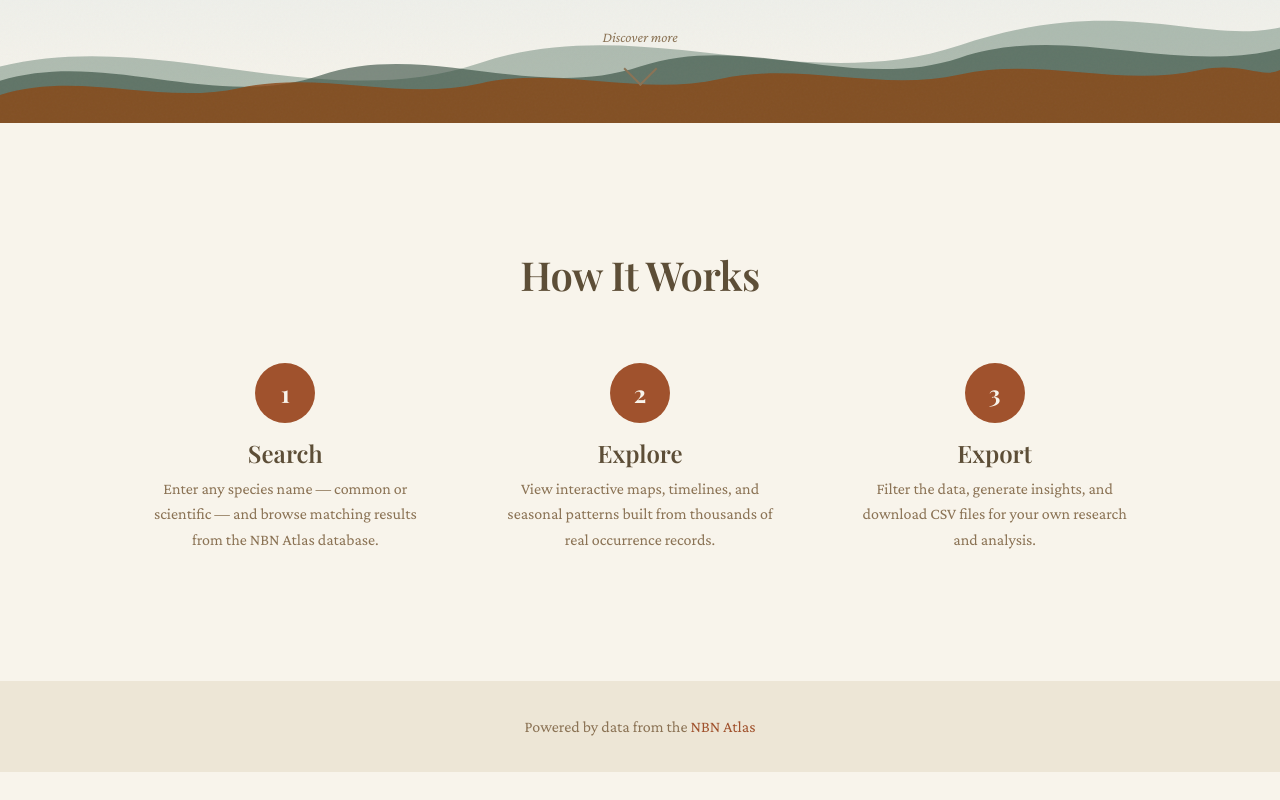
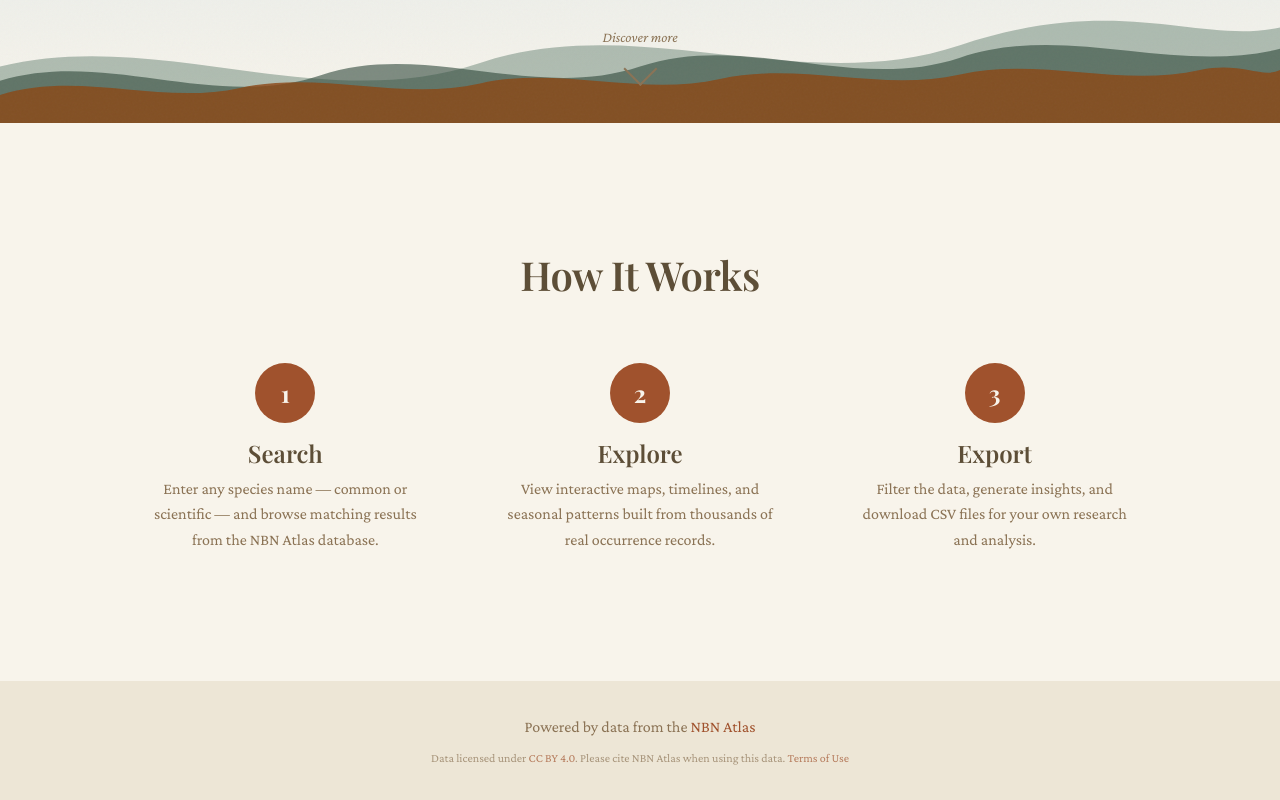
Before and after one commit to saulsmcouk/species-atlas, a website: page public/index.html in a window 1280 px wide. Shown: the part 677-1477 px from the top of the page. Before the commit the page ends 1449 px from the top, so only its background shows below. Drawn offline with nearby package versions, Linux system fonts and the light colour scheme; a web font is replaced by a local one.

Commit message:
Add NBN Atlas licensing to footers and reset year slider on landing

```diff
--- a/public/css/styles.css
+++ b/public/css/styles.css
@@ -1094,6 +1094,26 @@ section {
   text-decoration: none;
 }
 
+.footer-license {
+  font-family: var(--font-data);
+  font-size: 0.75rem;
+  color: var(--sepia-light);
+  opacity: 0.6;
+  margin-top: var(--space-sm);
+  max-width: 600px;
+  margin-left: auto;
+  margin-right: auto;
+}
+
+.footer-license a {
+  color: var(--golden-amber);
+  text-decoration: none;
+}
+
+.footer-license a:hover {
+  text-decoration: underline;
+}
+
 /* ==========================================================================
    Animations & Effects
    ========================================================================== */
@@ -2186,6 +2206,12 @@ section {
   text-decoration: underline;
 }
 
+.landing-footer .footer-license {
+  font-size: 0.75rem;
+  opacity: 0.7;
+  margin-top: var(--space-xs);
+}
+
 /* Back Link */
 .back-link {
   position: fixed;
--- a/public/index.html
+++ b/public/index.html
@@ -234,6 +234,7 @@
     <!-- Footer for Landing -->
     <footer class="landing-footer">
       <p>Powered by data from the <a href="https://nbnatlas.org" target="_blank">NBN Atlas</a></p>
+      <p class="footer-license">Data licensed under <a href="https://creativecommons.org/licenses/by/4.0/" target="_blank">CC BY 4.0</a>. Please cite NBN Atlas when using this data. <a href="https://docs.nbnatlas.org/nbn-atlas-terms-of-use/" target="_blank">Terms of Use</a></p>
     </footer>
   </div>
 
@@ -543,6 +544,13 @@
       Visualization by NBN Atlas Viewer ·
       Built with 🤍 for nature
     </p>
+
+    <p class="footer-license">
+      Data licensed under <a href="https://creativecommons.org/licenses/by/4.0/" target="_blank">CC BY 4.0</a>.
+      Please cite the NBN Atlas when using this data.
+      <a href="https://docs.nbnatlas.org/nbn-atlas-terms-of-use/" target="_blank">Terms of Use</a> ·
+      <a href="https://registry.nbnatlas.org/" target="_blank">Data Partners</a>
+    </p>
   </footer>
 
   </div><!-- End visualization-view -->
--- a/public/js/app.js
+++ b/public/js/app.js
@@ -53,6 +53,17 @@ class SpeciesExplorer {
     document.getElementById('visualization-view').classList.add('hidden');
     document.getElementById('loading-overlay').classList.add('hidden');
     document.title = 'NBN Atlas Species Explorer';
+
+    // Reset year slider
+    const yearSlider = document.getElementById('year-slider');
+    const yearDisplay = document.getElementById('year-display');
+    if (yearSlider) {
+      yearSlider.value = yearSlider.max;
+    }
+    if (yearDisplay) {
+      yearDisplay.textContent = 'All Years';
+    }
+    this.currentYear = 'all';
   }
 
   showVisualization() {
```
